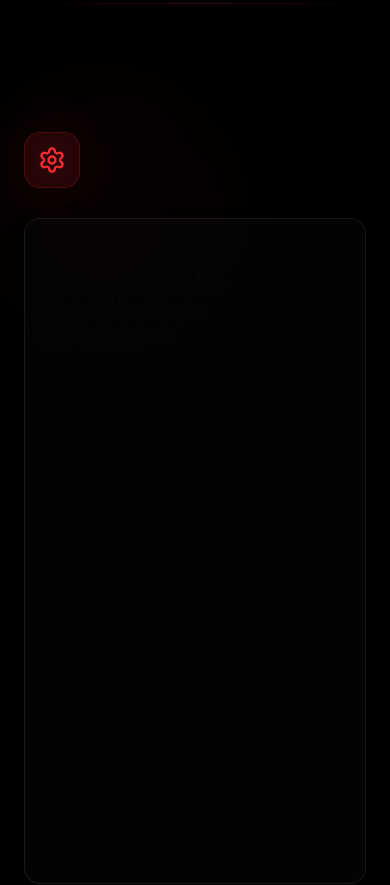
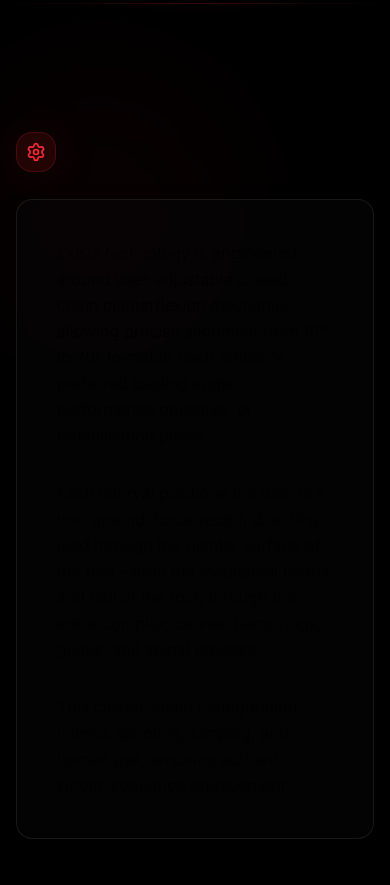
Before and after one commit to infinityspine/exiqx-website, a Next.js app: page /technology in a window 390 px wide. Shown: the part 1820-2705 px from the top of the page. Built offline with nearby package versions, Linux system fonts and the light colour scheme.

Commit message:
🕒 Auto-commit: 2025-11-14 10:11:01

```diff
--- a/app/technology/TechnologyContent.tsx
+++ b/app/technology/TechnologyContent.tsx
@@ -252,8 +252,8 @@ export default function TechnologyPage() {
             shouldReduceMotion={!!shouldReduceMotion}
           />
 
-          <div className="mx-auto max-w-4xl px-6">
-            <div className="flex items-start gap-6" style={{ marginBottom: 'clamp(2.5rem, 5vw, 4rem)' }}>
+          <div className="mx-auto max-w-4xl px-4 sm:px-6">
+            <div className="flex items-start gap-3 sm:gap-6" style={{ marginBottom: 'clamp(2.5rem, 5vw, 4rem)' }}>
               <motion.div
                 className="flex-shrink-0"
                 whileHover={shouldReduceMotion ? {} : { scale: 1.05, transition: { duration: 0.3 } }}
@@ -267,14 +267,16 @@ export default function TechnologyPage() {
                   delay: 0.5
                 }}
               >
-                <div className="relative w-14 h-14 rounded-2xl bg-red-900/20 border border-red-900/40 flex items-center justify-center backdrop-blur-sm">
-                  <Settings className="w-7 h-7 text-red-500" />
+                <div className="relative w-10 h-10 sm:w-14 sm:h-14 rounded-2xl bg-red-900/20 border border-red-900/40 flex items-center justify-center backdrop-blur-sm">
+                  <Settings className="w-5 h-5 sm:w-7 sm:h-7 text-red-500" />
                   <div className="absolute inset-0 rounded-2xl bg-red-500/10 blur-xl" />
                 </div>
               </motion.div>
               <motion.h2
-                className="font-display text-3xl sm:text-4xl lg:text-5xl font-extrabold uppercase tracking-[0.05em] text-white"
+                className="font-display font-extrabold uppercase tracking-[0.05em] text-white leading-tight break-words"
                 style={{
+                  fontSize: 'clamp(1.5rem, 5vw, 3rem)',
+                  lineHeight: '1.2'
                 }}
               >
                 Closed-Chain Plantarflexion
```
